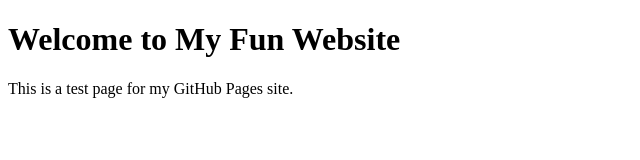
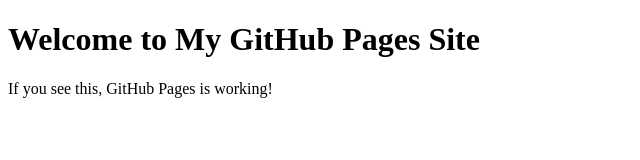
Before and after one commit to bizrizz/funwebsite, a plain HTML site: page index.html in a window 1280 px wide. Shown: the whole page, without its empty margins (0-640 px from the left). Drawn offline with Linux system fonts and the light colour scheme.

Commit message:
Update index.html

```diff
--- a/index.html
+++ b/index.html
@@ -3,10 +3,10 @@
 <head>
     <meta charset="UTF-8">
     <meta name="viewport" content="width=device-width, initial-scale=1.0">
-    <title>Fun Website</title>
+    <title>Test Page</title>
 </head>
 <body>
-    <h1>Welcome to My Fun Website</h1>
-    <p>This is a test page for my GitHub Pages site.</p>
+    <h1>Welcome to My GitHub Pages Site</h1>
+    <p>If you see this, GitHub Pages is working!</p>
 </body>
 </html>
```
